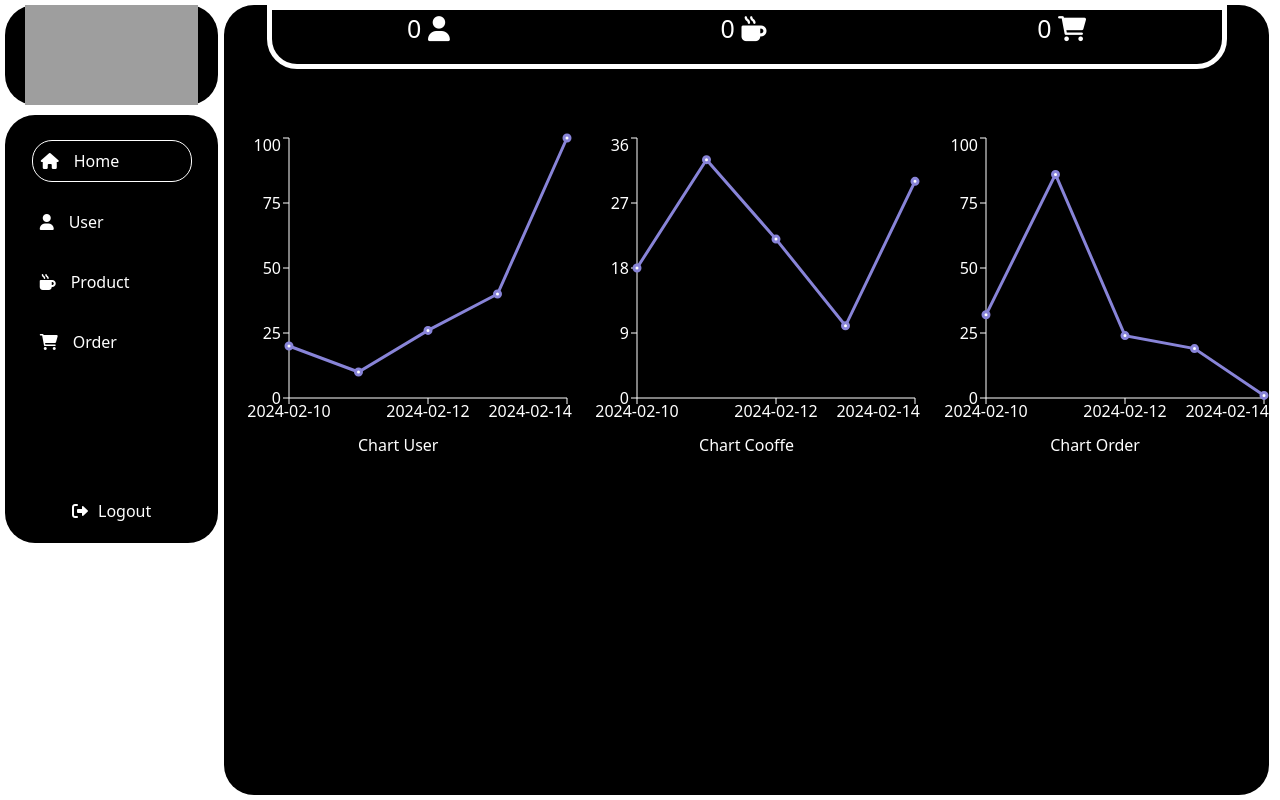
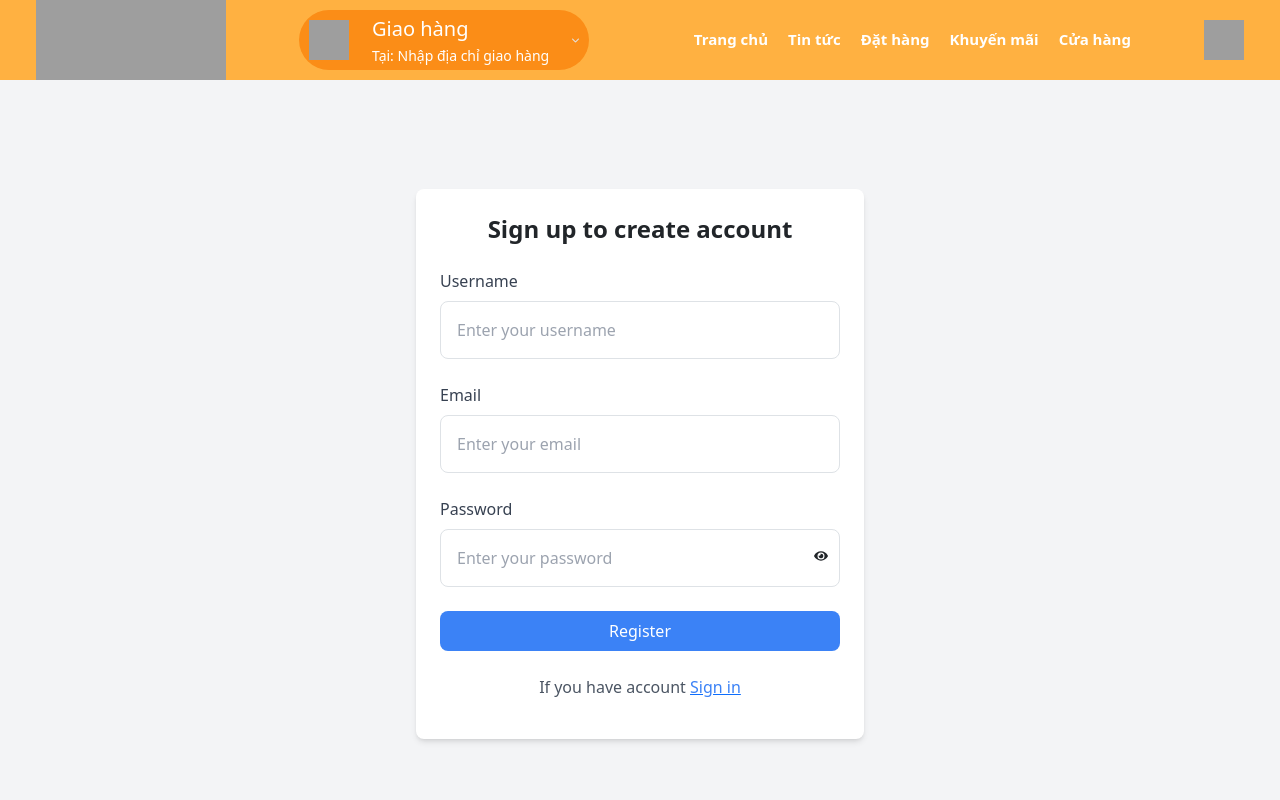
Before and after one commit to binne28/front-end, a React (Create React App) app: page /dang-ky in a window 1280 px wide. Before the commit this address led to /home-admin. Shown: the top 800 px of the page. Built offline with nearby package versions, Linux system fonts and the light colour scheme; grey boxes are pictures that could not be loaded.

Commit message:
fix refresh

```diff
--- a/package.json
+++ b/package.json
@@ -9,7 +9,8 @@
     "@fortawesome/free-solid-svg-icons": "^6.7.2",
     "@fortawesome/react-fontawesome": "^0.2.2",
     "@mui/icons-material": "^6.4.4",
-    "@mui/material": "^6.4.4",
+    "@mui/material": "^6.4.5",
+    "@mui/x-data-grid": "^7.27.0",
     "@react-google-maps/api": "^2.20.5",
     "@tanstack/react-query": "^5.66.0",
     "axios": "^1.7.9",
--- /dev/null
+++ b/src/Admin/Data/DataUser/dataUser.jsx
@@ -0,0 +1,11 @@
+const dataUser = [
+    { id: 1, email: "abc@gmail.com", username: "toan" },
+    { id: 2, email: "xyz@gmail.com", username: "hoang" },
+    { id: 3, email: "pqr@gmail.com", username: "linh" },
+    { id: 4, email: "uvw@gmail.com", username: "huy" },
+    { id: 5, email: "rst@gmail.com", username: "minh" },
+    { id: 5, email: "rst@gmail.com", username: "minh" },
+
+  ];
+
+  export default dataUser;
--- a/src/Admin/component/Main/main.jsx
+++ b/src/Admin/component/Main/main.jsx
@@ -8,12 +8,12 @@ import './main.scss';
 function Main() {
   return (
     <div className='main relative'>
-      <div className='w-[90%] h-auto  mt-[5px] rounded-bl-[30px] rounded-br-[30px] bg-black absolute border-[5px] border-white flex justify-around'>
+      <div className='w-[90%] h-auto  mt-[1px] rounded-bl-[30px] rounded-br-[30px] bg-black absolute border-[5px] border-white flex justify-around'>
         <p className='text-[25px]'>0 <i className='fa fa-user'></i></p>
         <p className='text-[25px]'>0 <i className='fa fa-mug-hot'></i></p>
         <p className='text-[25px]'>0 <i className='fa fa-cart-shopping'></i></p>
       </div>
-      <div className='w-[98%] h-full my-[5px] rounded-[30px] bg-black pt-[8rem]'>
+      <div className='w-[98%] h-full my-[5px] rounded-[30px] bg-black pt-[7rem]'>
           <Routes>
             <Route path="/" element={<Home />} />
             <Route path="/home-admin" element={<Home />} />
--- a/src/Admin/component/Navbar/User/User.jsx
+++ b/src/Admin/component/Navbar/User/User.jsx
@@ -1,39 +1,57 @@
-import React from 'react';
-import {List, DataGrid, TextField} from 'react-admin';
-import './User.scss';
-function User() {
-  const dataUser = [
-    {
-      id: 1,
-      email: 'abc@gmaail.com',
-      username: 'toan',
-    },
-    {
-      id: 1,
-      email: 'abc@gmaail.com',
-      username: 'toan',
-    },
-    {
-      id: 1,
-      email: 'abc@gmaail.com',
-      username: 'toan',
-    },
-    {
-      id: 1,
-      email: 'abc@gmaail.com',
-      username: 'toan',
-    },
-    {
-      id: 1,
-      email: 'abc@gmaail.com',
-      username: 'toan',
-    },
-  ]
-  return (
-    <div className='user'>
+import * as React from 'react';
+import { DataGrid } from '@mui/x-data-grid';
+import Paper from '@mui/material/Paper';
+import dataUser from "../../../Data/DataUser/dataUser";
+import "./User.scss";
 
-    </div>
-  )
-}
+const columns = [
+  { field: 'id', headerName: 'ID', width: 70 },
+  { field: 'firstName', headerName: 'First name', width: 130 },
+  { field: 'lastName', headerName: 'Last name', width: 130 },
+  {
+    field: 'age',
+    headerName: 'Age',
+    type: 'number',
+    width: 90,
+  },
+  {
+    field: 'fullName',
+    headerName: 'Full name',
+    description: 'This column has a value getter and is not sortable.',
+    sortable: false,
+    width: 160,
+    valueGetter: (value, row) => `${row.firstName || ''} ${row.lastName || ''}`,
+  },
+];
 
-export default User
+const rows = [
+  { id: 1, lastName: 'Snow', firstName: 'Jon', age: 35 },
+  { id: 2, lastName: 'Lannister', firstName: 'Cersei', age: 42 },
+  { id: 3, lastName: 'Lannister', firstName: 'Jaime', age: 45 },
+  { id: 4, lastName: 'Stark', firstName: 'Arya', age: 16 },
+  { id: 5, lastName: 'Targaryen', firstName: 'Daenerys', age: null },
+  { id: 6, lastName: 'Melisandre', firstName: null, age: 150 },
+  { id: 7, lastName: 'Clifford', firstName: 'Ferrara', age: 44 },
+  { id: 8, lastName: 'Frances', firstName: 'Rossini', age: 36 },
+  { id: 9, lastName: 'Roxie', firstName: 'Harvey', age: 65 },
+];
+
+const paginationModel = { page: 0, pageSize: 5 };
+
+const User = () => (
+
+  <div className="show-user">
+    <Paper sx={{ height: 400, width: '100%' }}>
+      <DataGrid
+        rows={rows}
+        columns={columns}
+        initialState={{ pagination: { paginationModel } }}
+        pageSizeOptions={[5, 10]}
+        checkboxSelection
+        sx={{ border: 0 }}
+      />
+    </Paper>
+  </div>
+);
+
+export default User;
--- a/src/Admin/component/Navbar/User/User.scss
+++ b/src/Admin/component/Navbar/User/User.scss
@@ -3,3 +3,7 @@
     padding: 0;
     box-sizing: border-box;
 }
+
+.show-user{
+    background-color: rgb(99, 15, 15);
+}
--- a/src/App.js
+++ b/src/App.js
@@ -15,7 +15,7 @@ import Admin from './Admin/admin';
 
 function Coffe() {
   const queryClient = new QueryClient();
-  const [typeAcc, setTypeAcc] = useState('admin');
+  const [typeAcc, setTypeAcc] = useState(null);
 
   return (
     <QueryClientProvider client={queryClient}>
```
Also changed, not shown: src/Admin/Data/DataOrder/dataOrder.jsx (added), src/Admin/Data/DataOrder/dataOrder.scss (added), src/Admin/Data/DataProduct/dataProduct.jsx (added), src/Admin/Data/DataProduct/dataProduct.scss (added), src/Admin/Data/DataUser/dataUser.scss (added), 2 other files (tests, documents, lock files or other folders).
